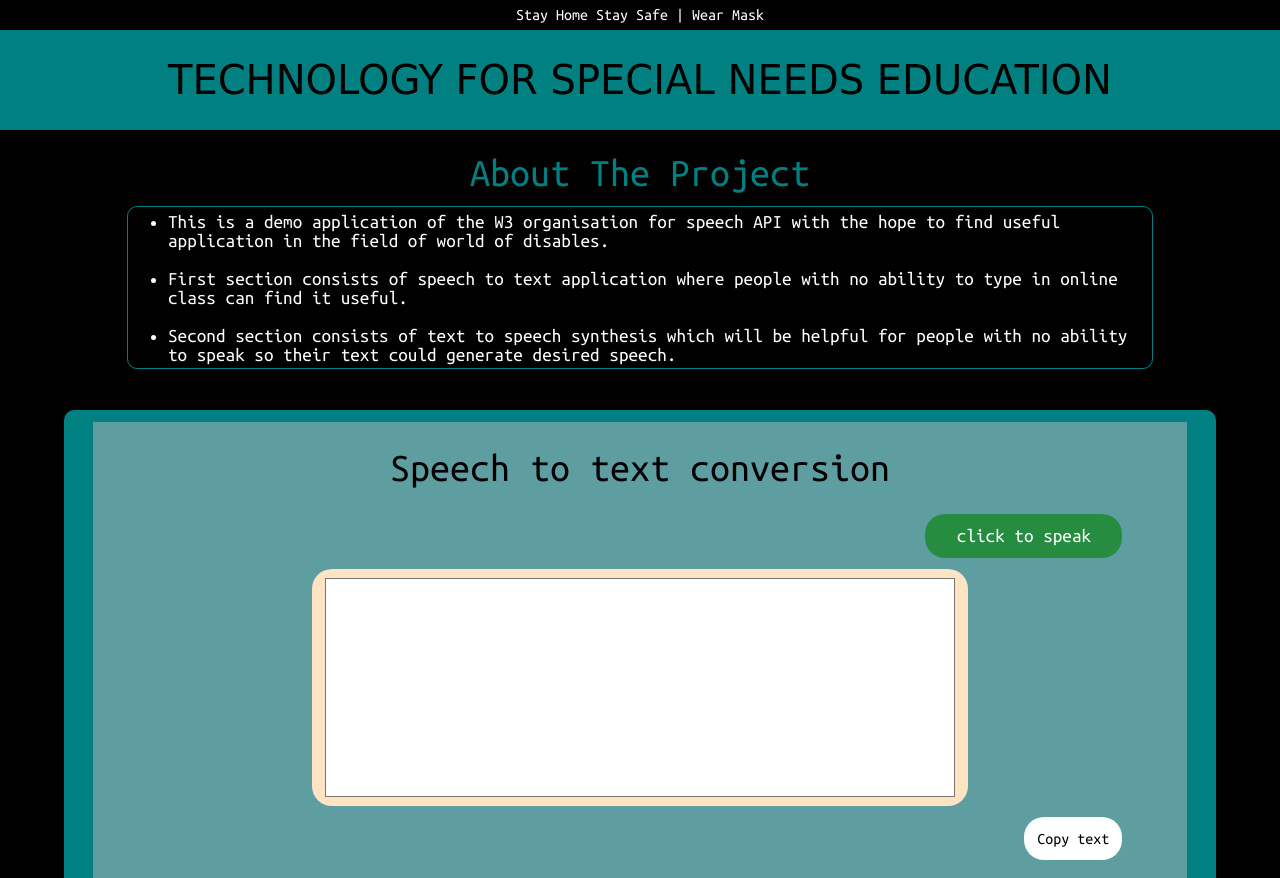
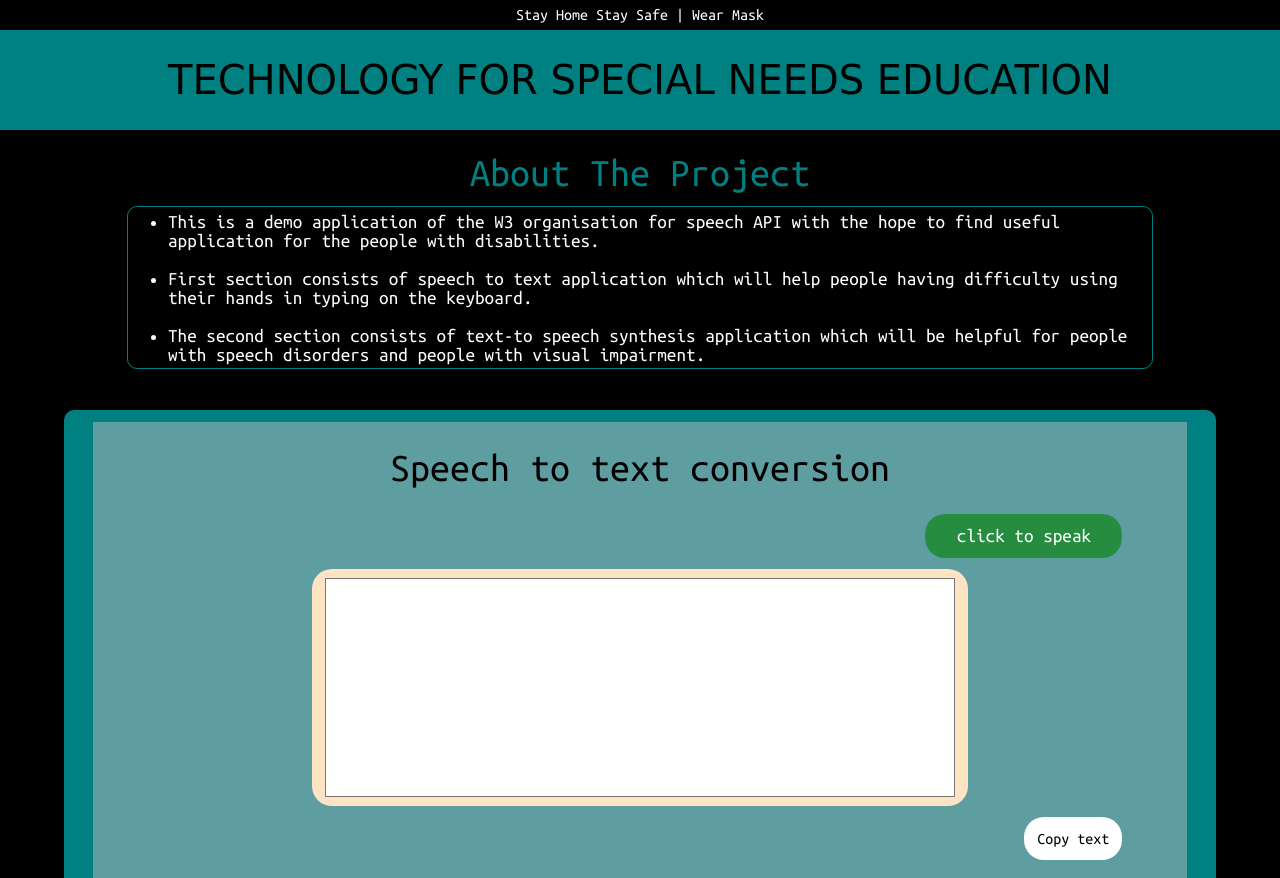
Before and after one commit to a-deep97/T4SNE-project, a website: page index.html in a window 1280 px wide. Shown: the top 878 px of the page. Drawn offline with Linux system fonts and the light colour scheme; a web font is replaced by a local one.

Commit message:
project updated

```diff
--- a/index.html
+++ b/index.html
@@ -14,11 +14,11 @@
         <div id="intro-heading">About The Project </div>
         <div id="about-content">
             <ul>
-                <li>This is a demo application of the W3 organisation for speech API with the hope to find useful application in the field of world of disables.</li>
+                <li>This is a demo application of the W3 organisation for speech API with the hope to find useful application for the people with disabilities.</li>
                 <br>
-                <li>First section consists of speech to text application where people with no ability to type in online class can find it useful. </li>
+                <li>First section consists of speech to text application which will help people having difficulty using their hands in typing on the keyboard. </li>
                 <br>
-                <li>Second section consists of text to speech synthesis which will be helpful for people with no ability to speak so their text could generate desired speech.</li>
+                <li>The second section consists of text-to speech synthesis application which will be helpful for people with speech disorders and people with visual impairment.</li>
             </ul>
         </div>
     </section>
```
